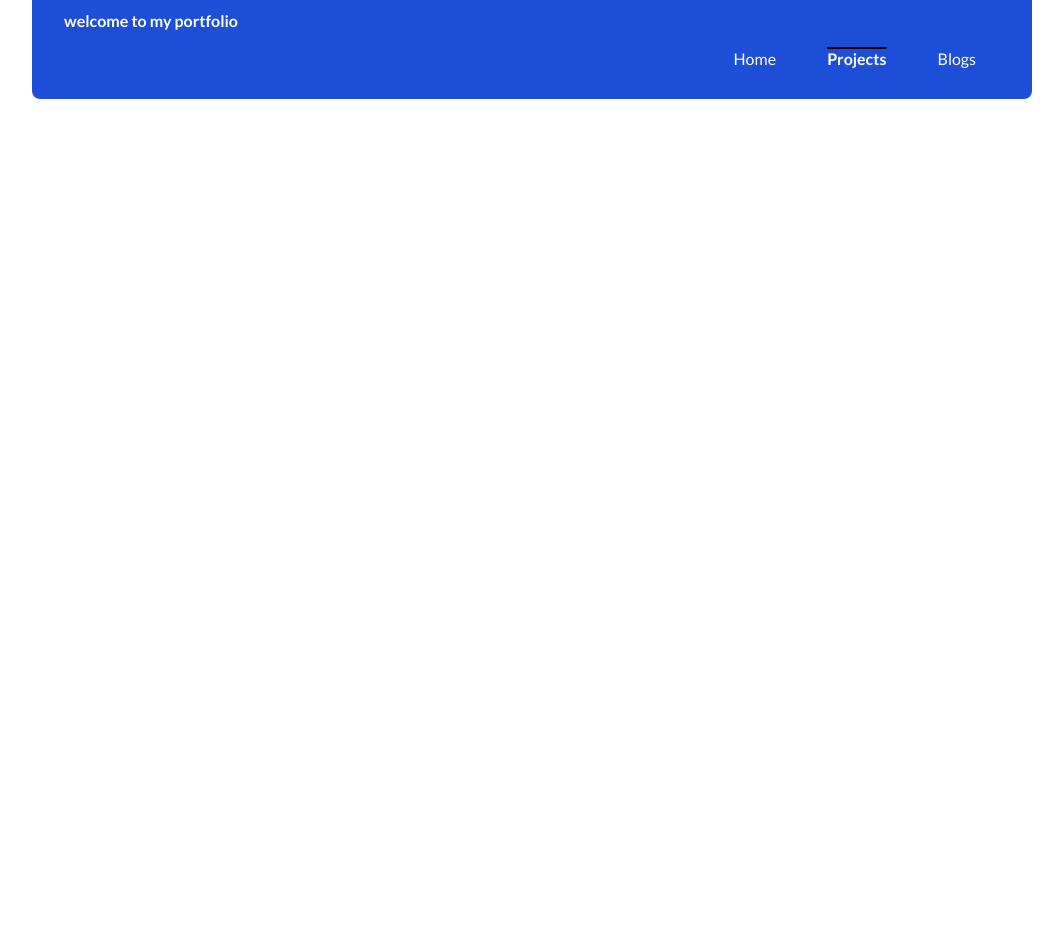
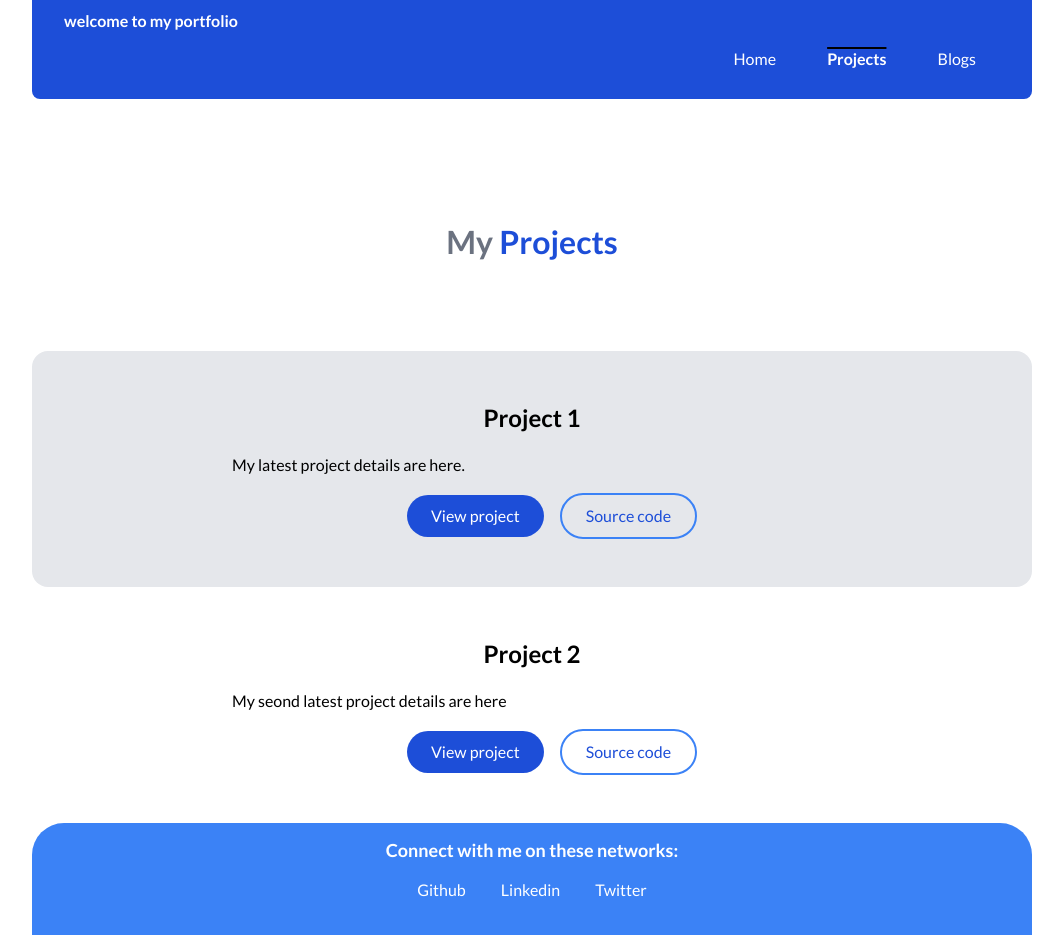
Before and after one commit to Shreyas-13-ops/Portfolio-website-v1, a plain HTML site: page projects.html in a window 1280 px wide. Shown: the whole page, without its empty margins (108-1171 px from the left). Before the commit the page ends 800 px from the top, so only its background shows below. Drawn offline with Linux system fonts and the light colour scheme.

Commit message:
projects html

```diff
--- a/projects.html
+++ b/projects.html
@@ -8,7 +8,7 @@
     <title>Projects | Shreyas-Pangal</title>
 </head>
 <body>
-    <!-- navigation bar -->
+<!-- navigation bar -->
     <nav>
         <div class="nav-name">welcome to my portfolio</div>
         <ul class="nav-list">
@@ -17,5 +17,43 @@
             <li class="common-links"><a href="blogs.html" title="Go to blogs">Blogs</a></li>
         </ul>
       </nav>
+<!-- header section -->
+    <header class="hero">
+        <h2 class="hero-heading">My <span>Projects</span></h2>
+    </header>
+<!-- projects display section -->
+    <!-- project-1 -->
+    <section class="section off-white-section">
+        <h2>Project 1</h2>
+        <div class=" container container-center ">
+        <p>My latest project details are here.</p>
+        </div>
+    <!-- buttons -->
+        <ul class="links">
+            <a href="#" class=" link-primary">View project</a>
+            <a href="#" class="link-secondary">Source code</a>
+            </ul>
+      </section>
+    <!-- project-2 -->
+      <section class="section">
+        <h2>Project 2</h2>
+        <div class="container container-center">
+        <p>My seond latest project details are here</p>
+        </div>
+    <!-- buttons -->
+        <ul class="links">
+            <a href="#" class=" link-primary">View project</a>
+            <a href="#" class="link-secondary">Source code</a>
+            </ul>
+      </section>
+<!-- footer -->
+<footer>
+    <div class="footer-header">Connect with me on these networks:</div>
+    <ul class="social-links list-inline">
+        <li><a href="https://github.com/Shreyas-13-ops" target="_blank">Github</a></li>
+        <li><a href="https://www.linkedin.com/in/shr03/" target="_blank">Linkedin</a></li>
+        <li><a href="https://twitter.com/shreyas030?lang=en" target="_blank">Twitter</a></li>
+    </ul>
+  </footer>
 </body>
 </html>
```
